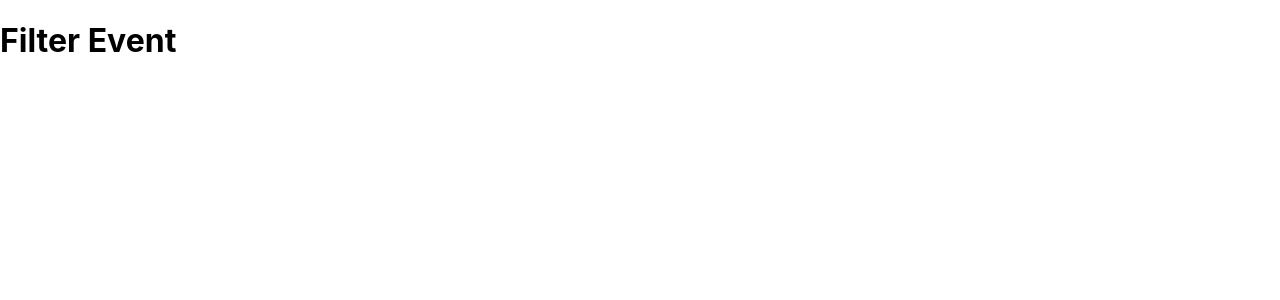
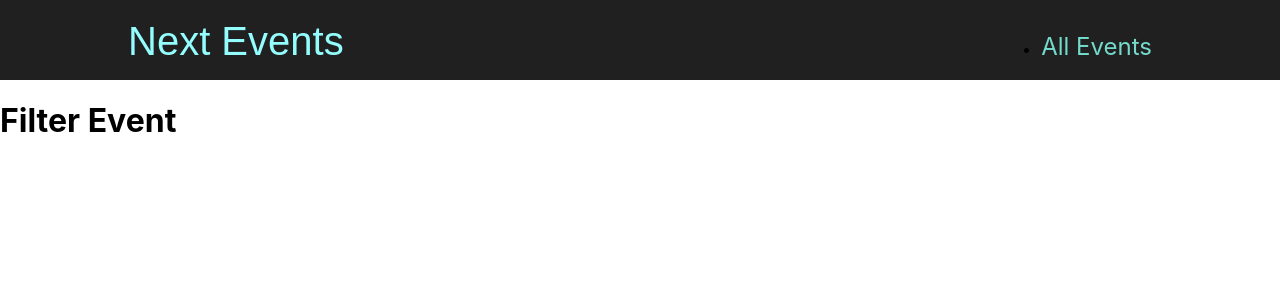
Before and after one commit to JackyTung/udemy-nextjs, a Next.js app: page /events in a window 1280 px wide. Shown: the top 300 px of the page. Built offline with nearby package versions, Linux system fonts and the light colour scheme.

Commit message:
course-4: add EventSearch component

```diff
--- /dev/null
+++ b/components/layout/Layout.jsx
@@ -0,0 +1,12 @@
+import { Fragment } from 'react'
+
+import MainHeader from './MainHeader'
+
+const Layout = ({ children }) => (
+  <Fragment>
+    <MainHeader />
+    <main>{children}</main>
+  </Fragment>
+)
+
+export default Layout
--- /dev/null
+++ b/components/layout/MainHeader.jsx
@@ -0,0 +1,20 @@
+import Link from 'next/link'
+
+import classes from './main-header.module.css'
+
+const MainHeader = () => (
+  <header className={classes.header}>
+    <div className={classes.logo}>
+      <Link href='/'>Next Events</Link>
+    </div>
+    <nav className={classes.navigation}>
+      <ul>
+        <li>
+          <Link href='/events'>All Events</Link>
+        </li>
+      </ul>
+    </nav>
+  </header>
+)
+
+export default MainHeader
--- /dev/null
+++ b/components/layout/main-header.module.css
@@ -0,0 +1,41 @@
+.header {
+  width: 100%;
+  display: flex;
+  justify-content: space-between;
+  align-items: baseline;
+  padding: 1rem 10%;
+  height: 5rem;
+  background-color: #202020;
+}
+
+.logo {
+  font-size: 1.5rem;
+  color: white;
+  font-family: 'Fira', sans-serif;
+  height: 100%;
+  display: flex;
+  justify-content: center;
+  align-items: center;
+  color: #94fdfd;
+}
+
+.logo a {
+  text-decoration: none;
+  color: #94fdfd;
+}
+
+.navigation a {
+  text-decoration: none;
+  color: #74dacc;
+  font-size: 1rem;
+}
+
+@media (min-width: 768px) {
+  .logo {
+    font-size: 2.5rem;
+  }
+
+  .navigation a {
+    font-size: 1.5rem;
+  }
+}
--- a/pages/_app.jsx
+++ b/pages/_app.jsx
@@ -1,7 +1,13 @@
+import Layout from '../components/layout/Layout'
+
 import '../styles/globals.css'
 
 function MyApp({ Component, pageProps }) {
-  return <Component {...pageProps} />
+  return (
+    <Layout>
+      <Component {...pageProps} />
+    </Layout>
+  )
 }
 
 export default MyApp
```
Also changed, not shown: components/events/EventSearch.jsx (added, +53 -0 lines), components/events/events-search.module.css (added, +69 -0 lines), components/ui/Button.jsx (+15 -5 lines), pages/events/index.jsx (+7 -1 lines).
